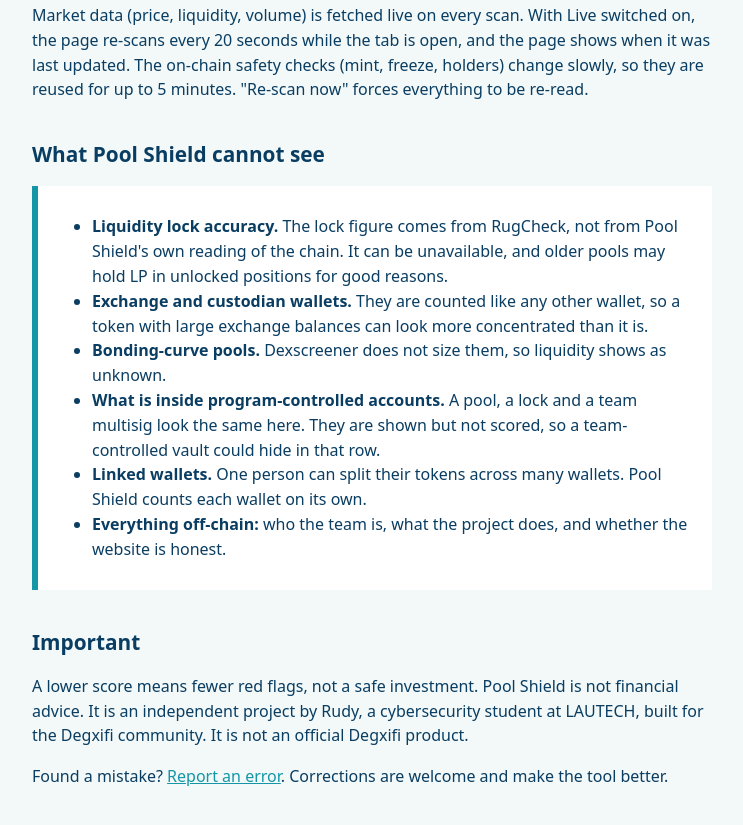
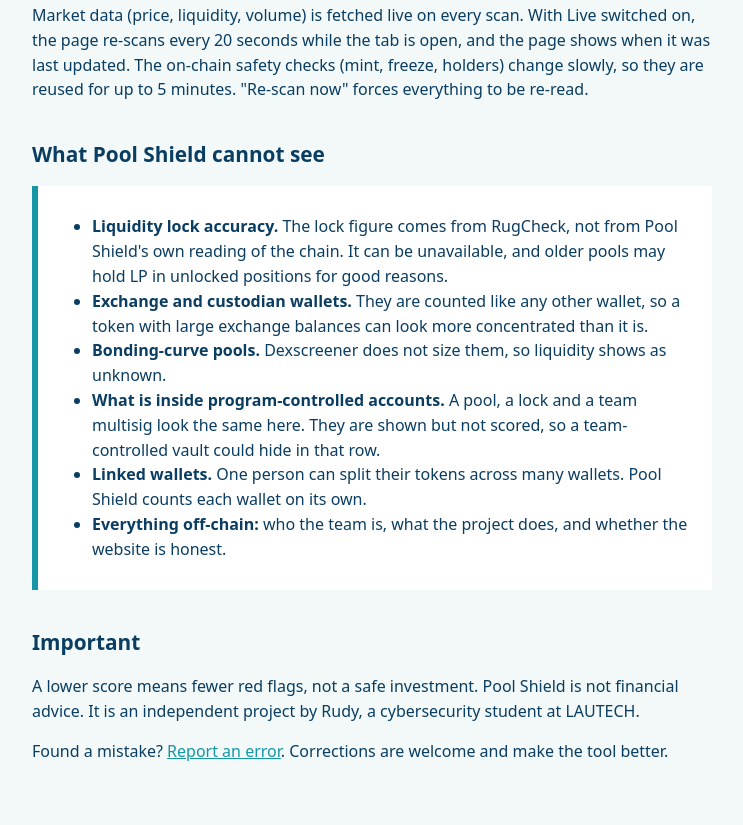
Before and after one commit to NuesPoll/pool-shield, a website: page public/methodology.html in a window 1280 px wide. Shown: the part 1962-2787 px from the top of the page, without its empty margins (268-1011 px from the left). Drawn offline with Linux system fonts and the light colour scheme; a web font is replaced by a local one.

Commit message:
Update methodology.html

```diff
--- a/public/methodology.html
+++ b/public/methodology.html
@@ -76,7 +76,7 @@ small,.mute{color:var(--mute)}
 </ul></div>
 
 <h2>Important</h2>
-<p>A lower score means fewer red flags, not a safe investment. Pool Shield is not financial advice. It is an independent project by Rudy, a cybersecurity student at LAUTECH, built for the Degxifi community. It is not an official Degxifi product.</p>
+<p>A lower score means fewer red flags, not a safe investment. Pool Shield is not financial advice. It is an independent project by Rudy, a cybersecurity student at LAUTECH.</p>
 <p>Found a mistake? <a href="https://github.com/NuesPoll/pool-shield/issues" target="_blank" rel="noopener noreferrer">Report an error</a>. Corrections are welcome and make the tool better.</p>
 </main>
 </body>
```
